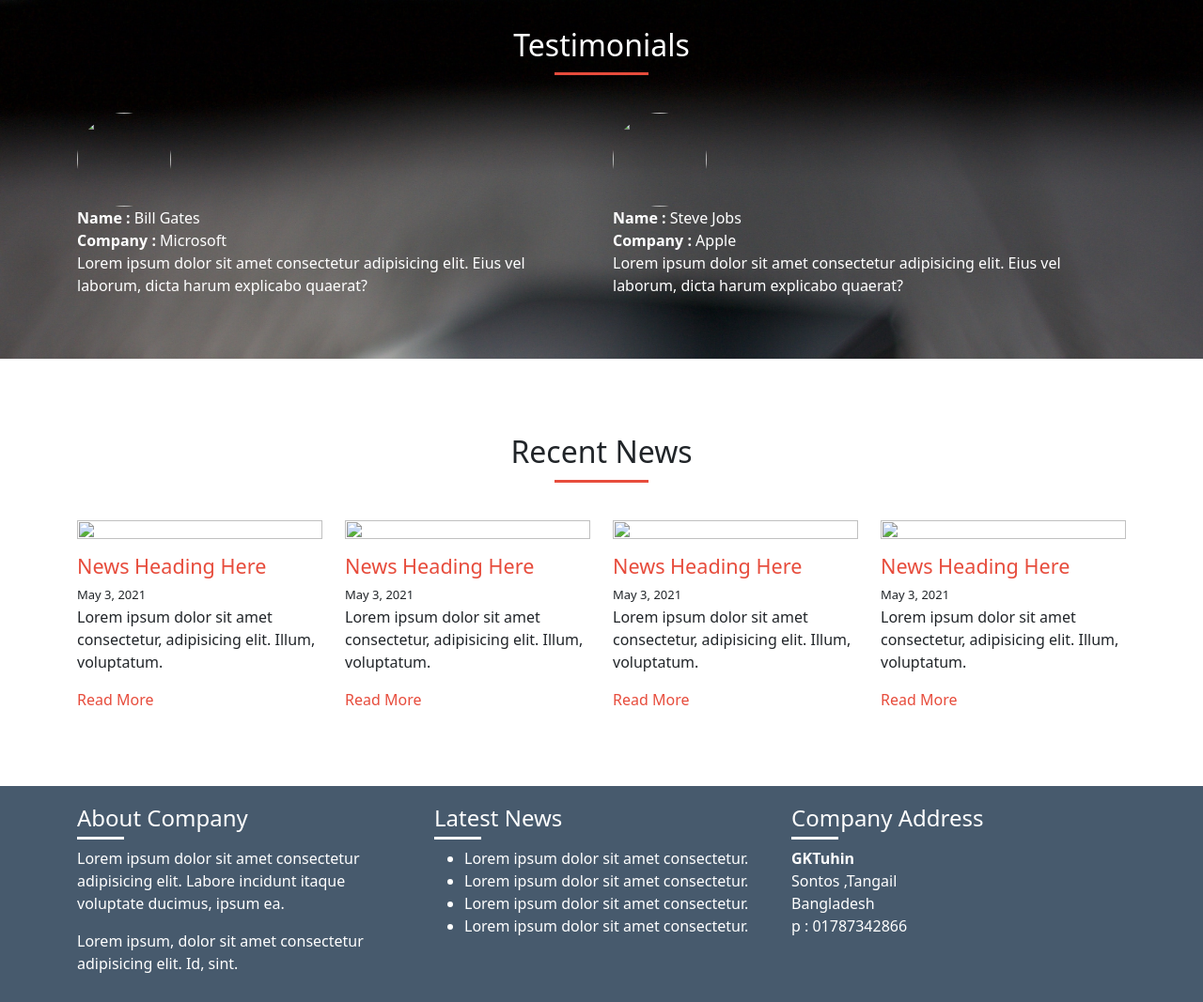
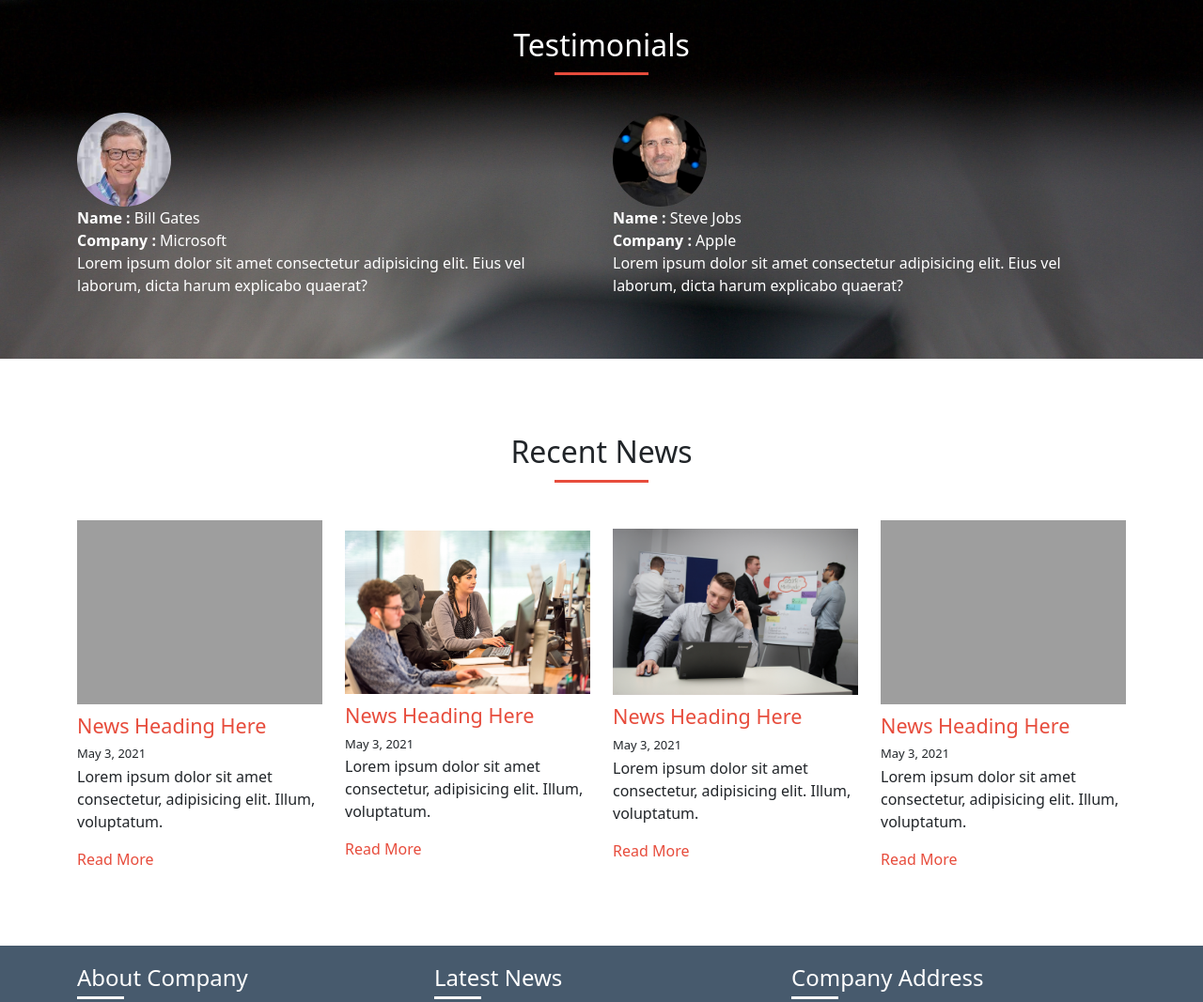
Before and after one commit to mdnakibul/Project_Page_Demo, a plain HTML site: page index.html in a window 1280 px wide. Shown: the part 940-2007 px from the top of the page at 94% size. Drawn offline with nearby package versions, Linux system fonts and the light colour scheme; the site is published under a folder, as on GitHub Pages, so addresses that start at the root find nothing.

Commit message:
All done

```diff
--- a/index.html
+++ b/index.html
@@ -88,7 +88,7 @@
                 <div class="col-md-6">
                     <div class="testimonial">
 
-                        <img src="/image/bill.jpg" alt="">
+                        <img src="./image/bill.jpg" alt="">
                         <div class="author"><b>Name : </b>Bill Gates</div>
                         <div class="athor-company"><b>Company : </b> Microsoft</div>
                         <p>Lorem ipsum dolor sit amet consectetur adipisicing elit. Eius vel laborum, dicta harum explicabo quaerat?</p>
@@ -97,7 +97,7 @@
                 <div class="col-md-6">
                     <div class="testimonial">
 
-                        <img src="/image/steve.jpg" alt="">
+                        <img src="./image/steve.jpg" alt="">
                         <div class="author"><b>Name : </b> Steve Jobs</div>
                         <div class="athor-company"><b>Company : </b> Apple</div>
                         <p>Lorem ipsum dolor sit amet consectetur adipisicing elit. Eius vel laborum, dicta harum explicabo quaerat?</p>
@@ -114,7 +114,7 @@
             </div>
             <div class="col-md-6 m-auto col-lg-6 col-xl-3">
                 <div class="news-post">
-                    <img src="/image/post-1.jpg" alt="">
+                    <img src="./image/post-1.jpg" alt="">
                     <h3><a href="#">News Heading Here</a></h3>
                     <div class="post-date">May 3, 2021</div>
                     <p>Lorem ipsum dolor sit amet consectetur, adipisicing elit. Illum, voluptatum.</p>
@@ -123,7 +123,7 @@
             </div>
             <div class="col-md-6 m-auto col-lg-6 col-xl-3">
                 <div class="news-post">
-                    <img src="/image/post-2.jpg" alt="">
+                    <img src="./image/post-2.jpg" alt="">
                     <h3><a href="#">News Heading Here</a></h3>
                     <div class="post-date">May 3, 2021</div>
                     <p>Lorem ipsum dolor sit amet consectetur, adipisicing elit. Illum, voluptatum.</p>
@@ -132,7 +132,7 @@
             </div>
             <div class="col-md-6 m-auto col-lg-6 col-xl-3">
                 <div class="news-post">
-                    <img src="/image/post-3.jpg" alt="">
+                    <img src="./image/post-3.jpg" alt="">
                     <h3><a href="#">News Heading Here</a></h3>
                     <div class="post-date">May 3, 2021</div>
                     <p>Lorem ipsum dolor sit amet consectetur, adipisicing elit. Illum, voluptatum.</p>
@@ -141,7 +141,7 @@
             </div>
             <div class=" col-md-6 m-auto col-lg-6 col-xl-3">
                 <div class="news-post">
-                    <img src="/image/post-4.jpg" alt="">
+                    <img src="./image/post-4.jpg" alt="">
                     <h3><a href="#">News Heading Here</a></h3>
                     <div class="post-date">May 3, 2021</div>
                     <p>Lorem ipsum dolor sit amet consectetur, adipisicing elit. Illum, voluptatum.</p>
```
